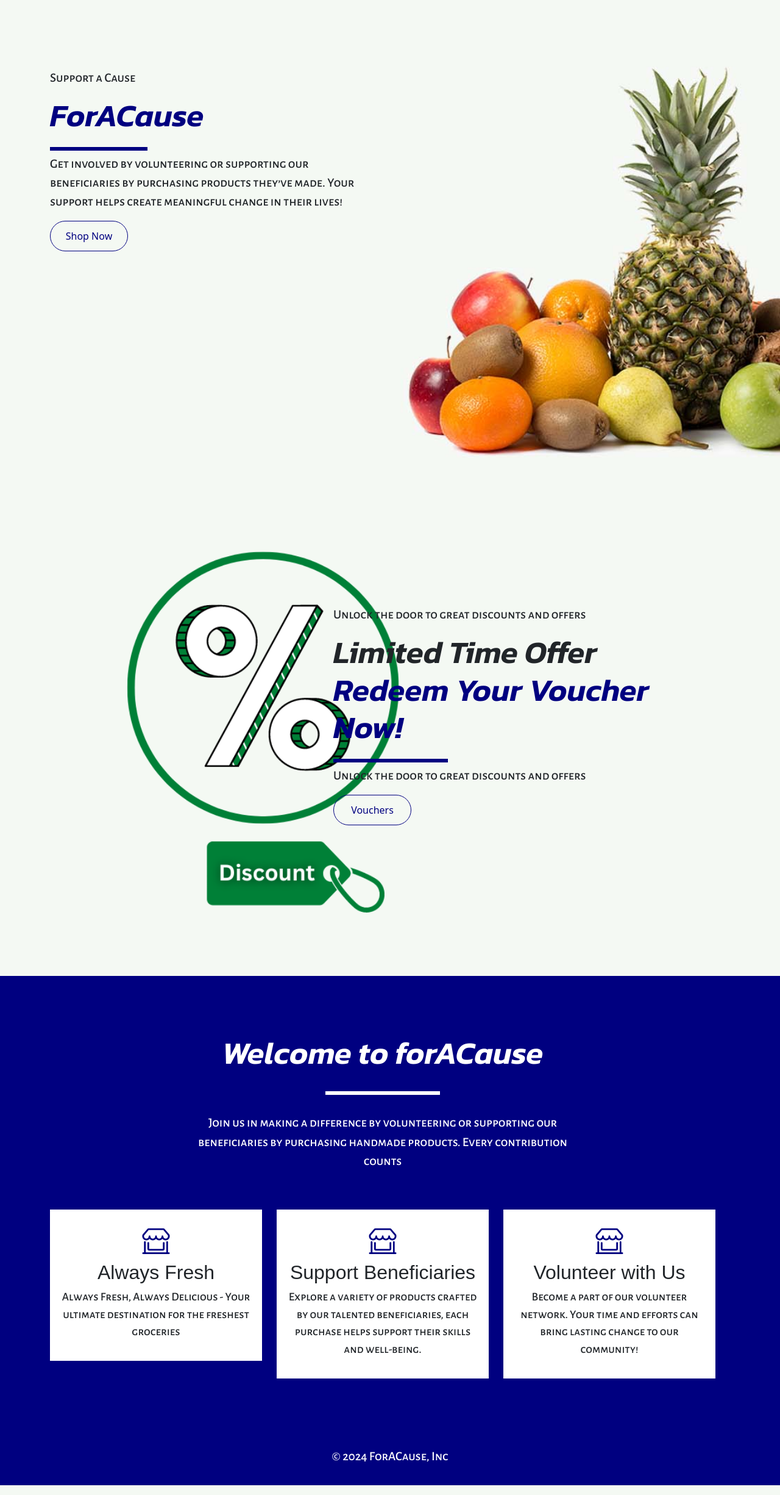
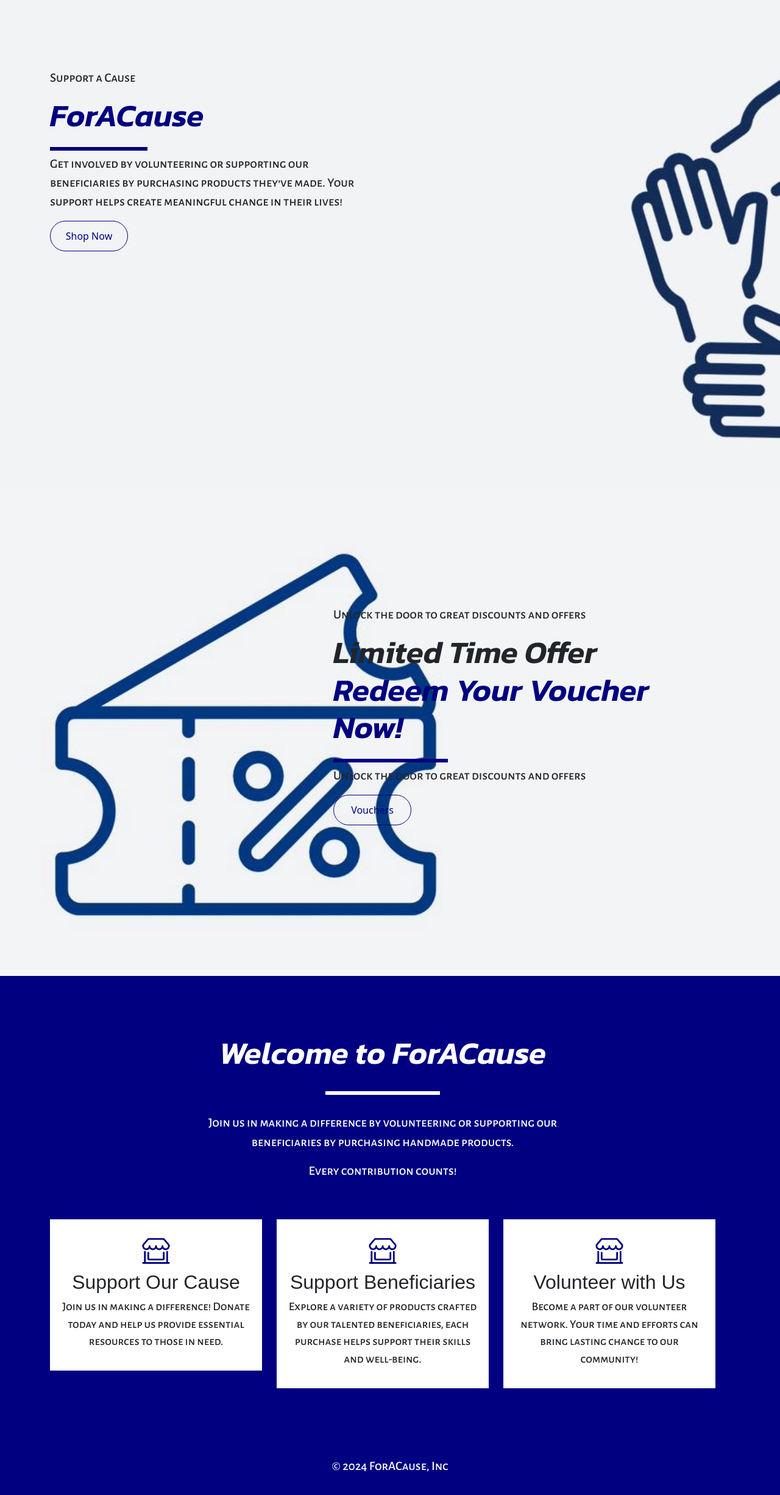
Before and after one commit to NathanNathan-web/ForACauseUpdate-main, a Flask app: page / in a window 1280 px wide. Shown: the part 74-2525 px from the top of the page at 61% size. Run offline with Flask 2, Linux system fonts and the light colour scheme; some web fonts are replaced.

Commit message:
Finalise UI changes

```diff
--- a/ForACause/Src/templates/index.html
+++ b/ForACause/Src/templates/index.html
@@ -24,7 +24,8 @@
                 <h1 class="col-sm"><span style="color:#000080;">ForACause</span>
                 </h1>
                 <div class="line"></div>
-                <p>Get involved by volunteering or supporting our beneficiaries by purchasing products they’ve made. Your support helps create meaningful change in their lives!</p>
+                <p>Get involved by volunteering or supporting our beneficiaries by purchasing products they’ve made.
+                    Your support helps create meaningful change in their lives!</p>
                 <a href="/product"><button class="mbtn1">Shop Now</button></a>
             </div>
         </div>
@@ -48,9 +49,11 @@
     <div class="container py-5">
         <div class="row py-5 text-white">
             <div class="col-lg-7 m-auto">
-                <h1>Welcome to forACause</h1>
+                <h1>Welcome to ForACause</h1>
                 <div class="line2 my-4"></div>
-                <p>Join us in making a difference by volunteering or supporting our beneficiaries by purchasing handmade products. Every contribution counts</p>
+                <p>Join us in making a difference by volunteering or supporting our beneficiaries by purchasing handmade
+                    products. </p>
+                    <p>Every contribution counts!</p>
             </div>
         </div>
         <div class="row">
@@ -58,8 +61,8 @@
                 <div class="card">
                     <div class="card-body">
                         <span><i class="bi bi-shop-window"></i></span>
-                        <h2>Always Fresh</h2>
-                        <p>Always Fresh, Always Delicious - Your ultimate destination for the freshest groceries</p>
+                        <h2>Support Our Cause</h2>
+                        <p>Join us in making a difference! Donate today and help us provide essential resources to those in need.</p>
                     </div>
                 </div>
             </div>
@@ -68,7 +71,8 @@
                     <div class="card-body">
                         <span><i class="bi bi-shop-window"></i></span>
                         <h2>Support Beneficiaries</h2>
-                        <p>Explore a variety of products crafted by our talented beneficiaries, each purchase helps support their skills and well-being.</p>
+                        <p>Explore a variety of products crafted by our talented beneficiaries, each purchase helps
+                            support their skills and well-being.</p>
                     </div>
                 </div>
             </div>
@@ -77,7 +81,8 @@
                     <div class="card-body">
                         <span><i class="bi bi-shop-window"></i></span>
                         <h2>Volunteer with Us</h2>
-                        <p>Become a part of our volunteer network. Your time and efforts can bring lasting change to our community!
+                        <p>Become a part of our volunteer network. Your time and efforts can bring lasting change to our
+                            community!
                     </div>
                 </div>
             </div>
@@ -85,7 +90,7 @@
     </div>
 </section>
 
-{% if current_user.is_authenticated == True and  current_user.isAdmin != True %}
+{% if current_user.is_authenticated == True and current_user.isAdmin != True %}
 <section class="feedback text-center pb-5">
     <div class="container py-5">
         <div class="row py-5 text-white">
@@ -123,14 +128,16 @@
                                                         {{ form.rating.label(class="form-control-label") }}
                                                         <!-- Feedback For Errors for Register-->
                                                         {% if form.rating.errors %}
-                                                        {{ form.rating(class="form-control form-control-lg is-invalid") }}
+                                                        {{ form.rating(class="form-control form-control-lg is-invalid")
+                                                        }}
                                                         <div class="invalid-feedback">
                                                             {% for errors in form.rating.errors %}
                                                             <span>{{ errors }}</span>
                                                             {% endfor %}
                                                         </div>
                                                         {% else %}
-                                                        {{ form.rating(class="form-control form-control-lg", style="te;") }}
+                                                        {{ form.rating(class="form-control form-control-lg",
+                                                        style="te;") }}
                                                         {% endif %}
                                                     </div>
                                                     <div class="form-group">
```
Also changed, not shown: ForACause/Src/static/images/m1.jpg, ForACause/Src/static/images/main1.jpg, ForACause/Src/static/images/voucherHome.png.
